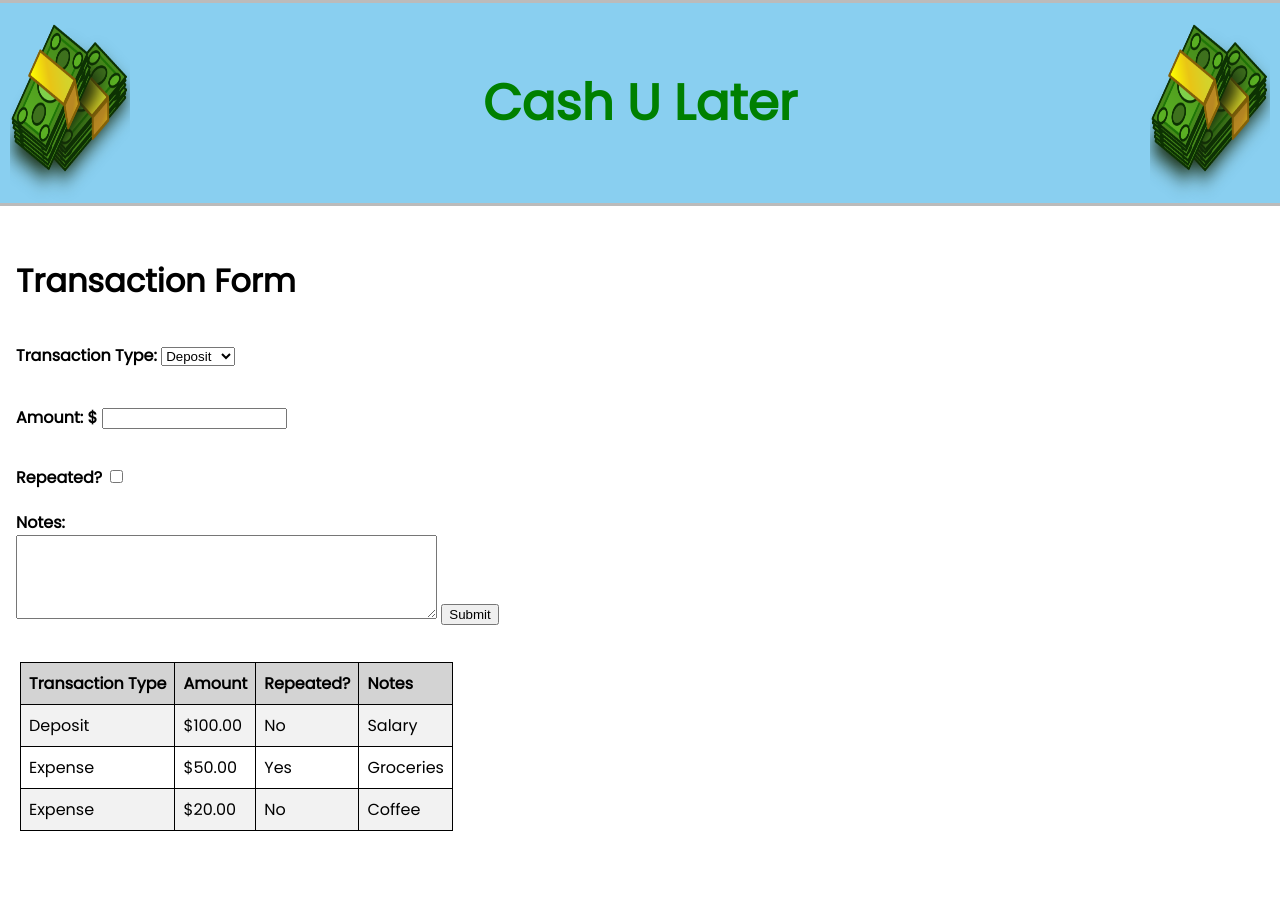
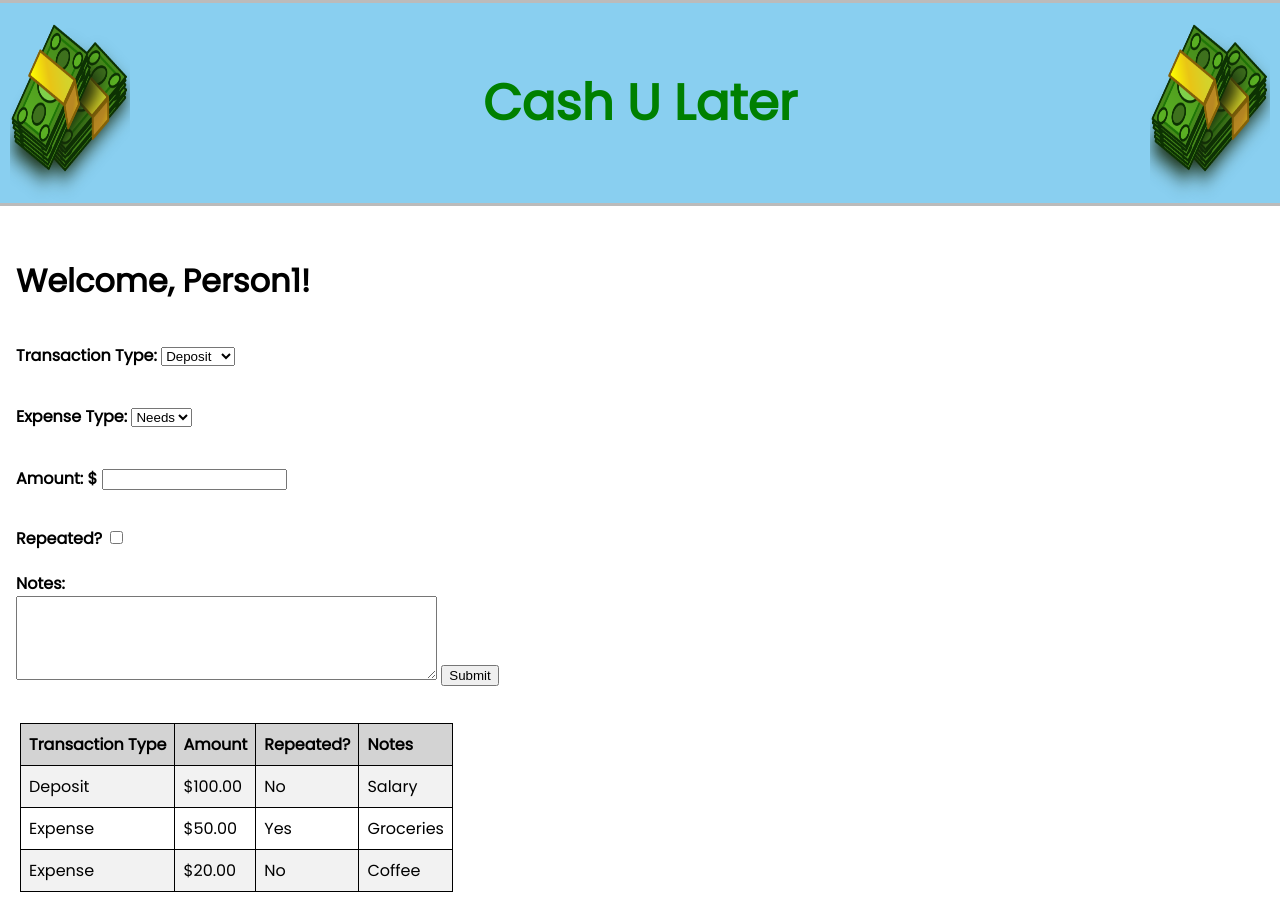
Before and after one commit to jonahhb/EECS-493-Cash-U-Later, a plain HTML site: page index.html in a window 1280 px wide. Before the commit the page ends 851 px from the top, so only its background shows below. Drawn offline with Linux system fonts and the light colour scheme.

Commit message:
updated index.html

```diff
--- a/index.html
+++ b/index.html
@@ -14,12 +14,17 @@
 			<div id= "third"><img src="./images/2020/award/money-icon.png" class="flex-container.third" alt="Money Icon"/></div>
 		  </div>
 		<div class="transaction">
-		<h1>Transaction Form</h1>
+		<h1>Welcome, Person1!</h1>
 		<form>
 		  <div id="transaction-type"><strong>Transaction Type:</strong>
 		  <select id="transaction-type" name="transaction-type">
 			<option value="deposit">Deposit</option>
 			<option value="expense">Expense</option>
+		  </select></div>
+		  <div id="transaction-type"><strong>Expense Type:</strong>
+		  <select id="transaction-type" name="transaction-type">
+			<option value="deposit">Needs</option>
+			<option value="expense">Wants</option>
 		  </select></div>
 		  <div id="amount"><strong>Amount: $</strong>
 		  <input type="number" id="amount" name="amount" min="0" step="0.01">
```
Lines whose indentation alone changed are shown as unchanged.
